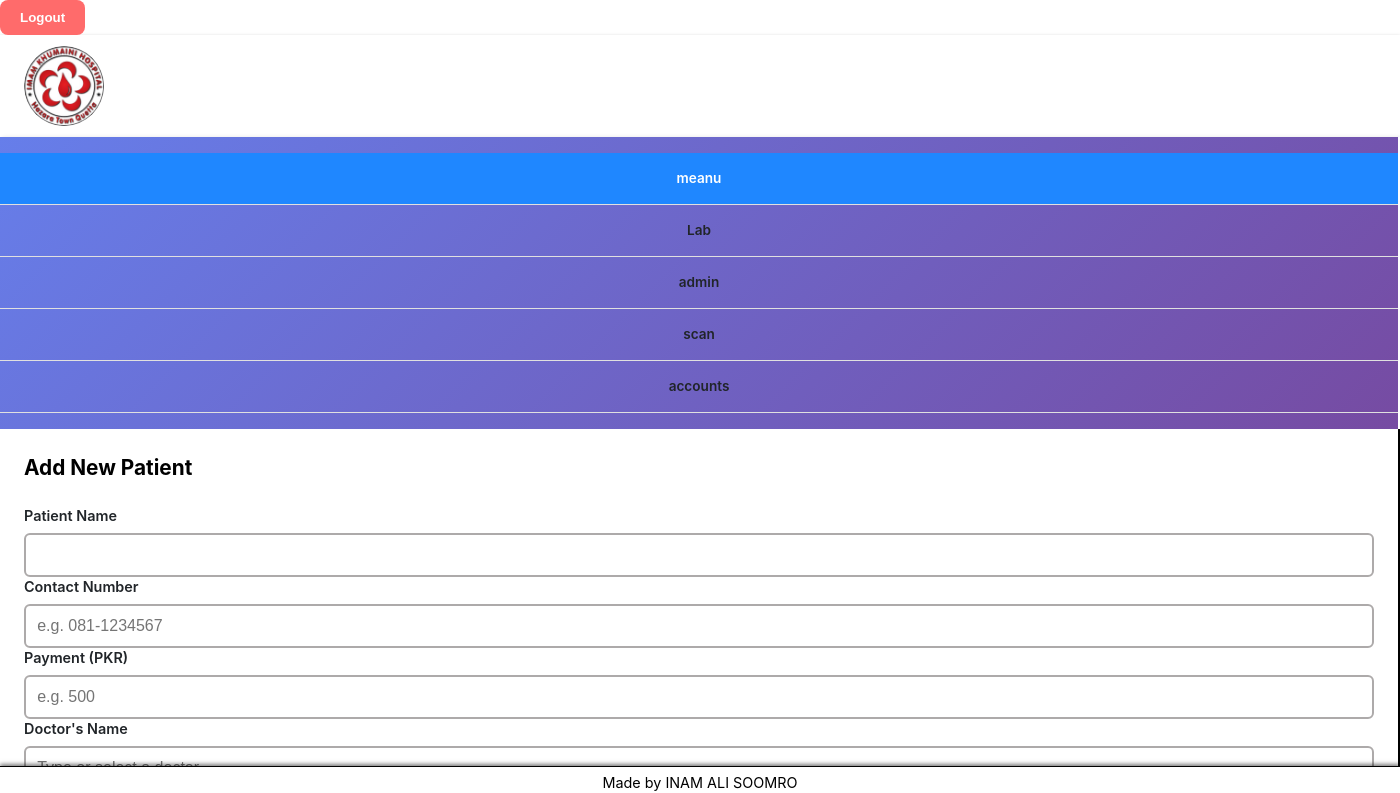
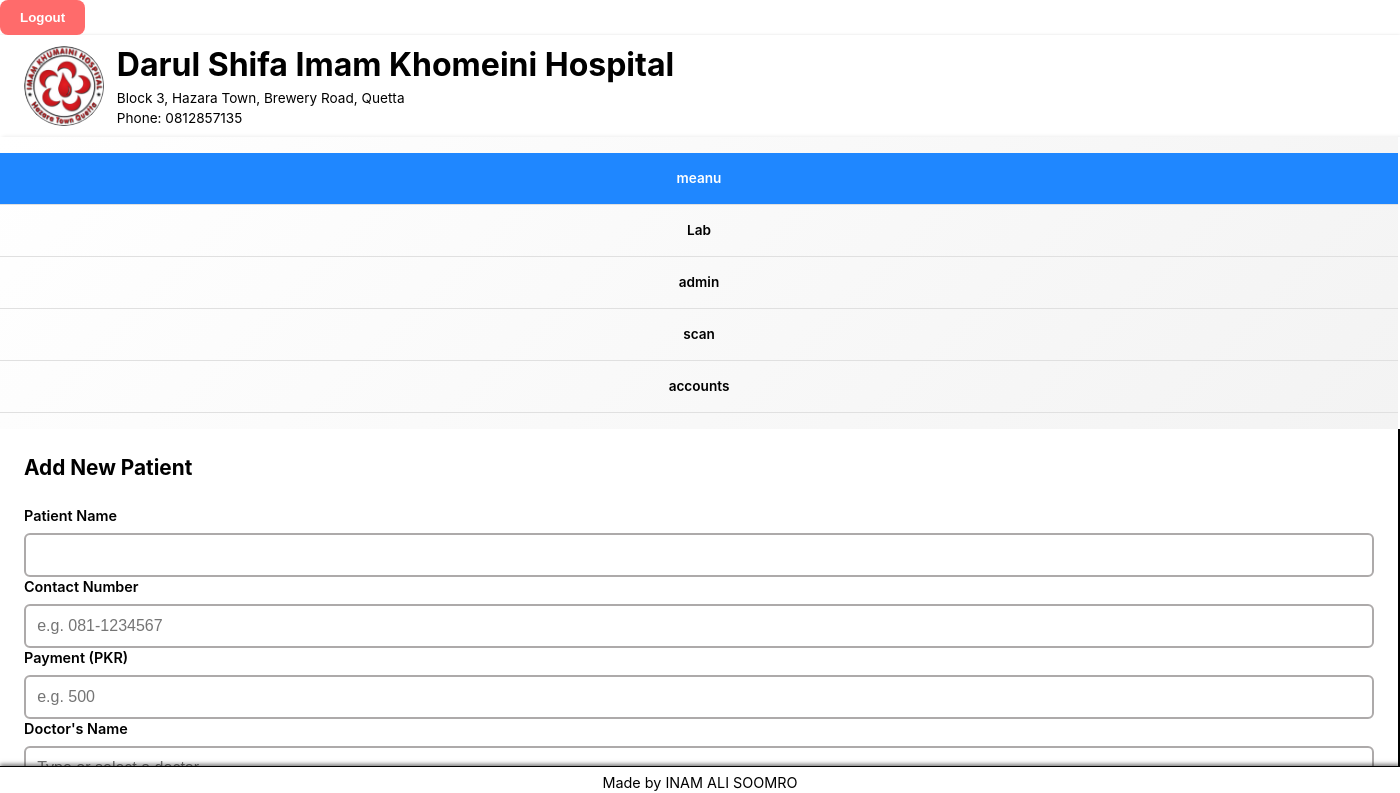
Before and after one commit to INAMALISOOMRO/hospital-management, an Electron app: page patients.html in a window 1400 px wide. Shown: the top 793 px of the page. Drawn offline with nearby package versions, Linux system fonts and the light colour scheme; sample sign-in values are in the browser's storage.

Commit message:
ui a littelbit

```diff
--- a/patients.html
+++ b/patients.html
@@ -27,15 +27,15 @@
     }
     body {
       font-family: 'Inter', Arial, sans-serif;
-      background-color: linear-gradient(135deg, #667eea 0%, #764ba2 100%);
-      color: #212529;
+      background-color: linear-gradient(135deg, #ffffff 0%, #f3f3f3 100%);
+      color: #000000;
       line-height: 1.4;
     }
     header {
       display: flex;
       align-items: center;
-      background-color: linear-gradient(135deg, #667eea 0%, #764ba2 100%);
-      color: #ffffff;
+      background-color: linear-gradient(135deg, #ffffff 0%, #f3f3f3 100%);
+      color: #000000;
       padding: 0.5rem 1.5rem;
       gap: 0.8rem;
       box-shadow: 0 2px 4px rgba(0, 0, 0, 0.4);
@@ -69,7 +69,7 @@
     }
     .sidebar {
       flex: 0 0 100px;
-      background: linear-gradient(135deg, #667eea 0%, #764ba2 100%);
+      background: linear-gradient(135deg,#ffffff 0%, #f3f3f3 100%);
       border-right: 2px solid #ffffff;
       display: flex;
       flex-direction: column;
```
